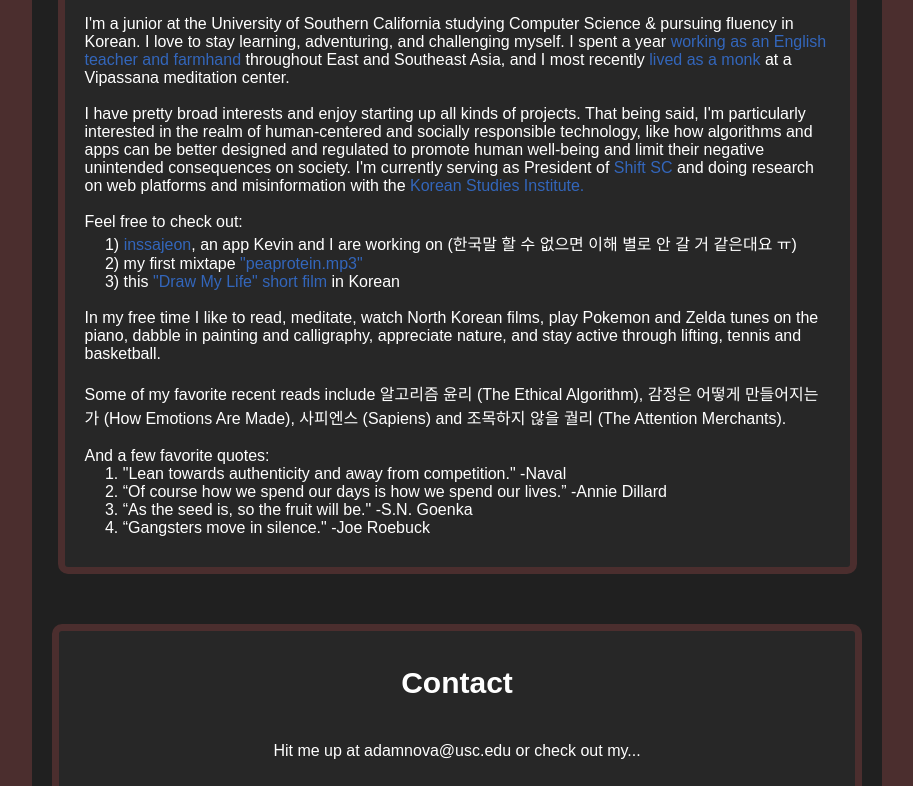
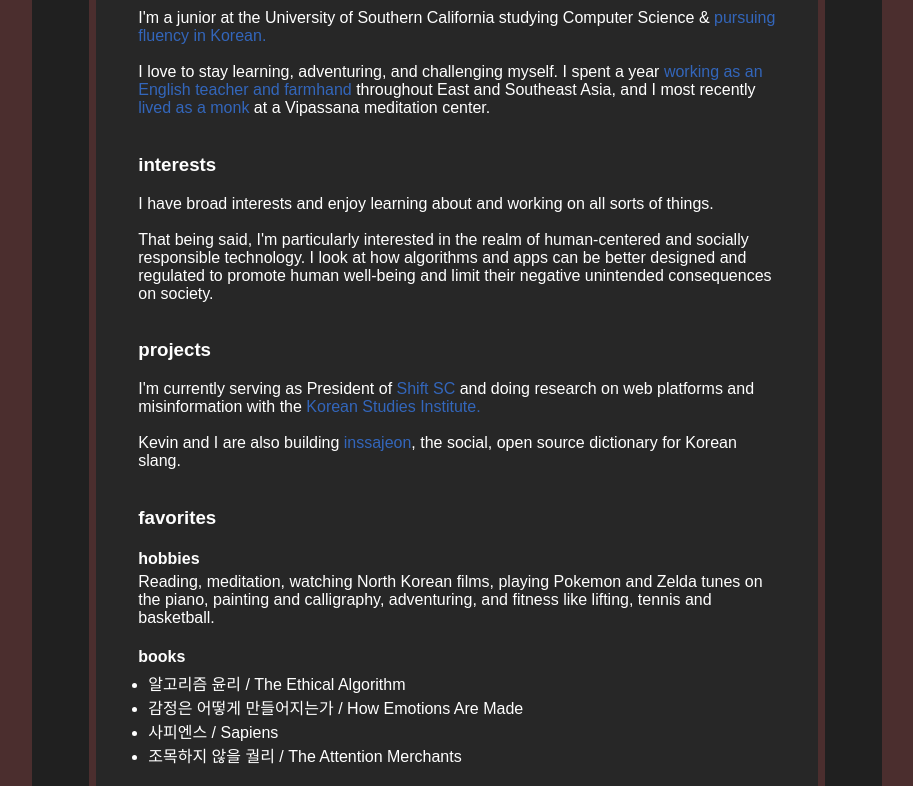
Before and after one commit to adamvnovak/adamvnovak.github.io, a plain HTML site: page index.html in a window 1280 px wide. Shown: the part 891-1677 px from the top of the page, without its empty margins (183-1096 px from the left). Drawn offline with Linux system fonts and the light colour scheme.

Commit message:
hacky sack

```diff
--- a/index.css
+++ b/index.css
@@ -11,6 +11,23 @@
 
 mark.blue {
 
+}
+
+h3 {
+  text-align: start;
+}
+ul {
+  margin: 0;
+  padding-left: 10px;
+}
+li {
+  text-align: start;
+
+}
+
+h4 {
+  text-align: start;
+  margin-bottom: 5px;
 }
 
 #profile-image {
@@ -41,10 +58,12 @@
   }
 
 #content {
-  padding: 20px;
+  padding: 5%;
   padding-top: 10px;
   padding-bottom: 30px;
-  margin:  max(2px, 3%);
+  /* margin:  clamp(2px, 3%, 50%); */
+  /* margin: max(10px, 8%); */
+  margin: auto;
   /* margin: 0; */
   /* margin: 10px; */
   margin-bottom: 50px;
@@ -52,7 +71,7 @@
   background-color: rgb(39, 39, 39);
   text-align: left;
   border-radius: 10px;
-  width: auto;
+  width: 75%;
 }
 
 #footer {
@@ -64,7 +83,8 @@
   padding: 10px;
   padding-top: 10px;
   padding-bottom: 30px;
-  max-width: 95%;
+  margin: auto;
+  max-width: 90%;
   border: 7px solid rgb(75, 46, 46);
   background-color: rgb(39, 39, 39);
   border-radius: 10px;
--- a/index.html
+++ b/index.html
@@ -36,27 +36,40 @@
           <h2>About Me | 자기소개</h2>
           안녕하세요, 아답입니다~
           <br><br>
-          I'm a junior at the University of Southern California studying Computer Science & pursuing fluency in Korean. I love to stay learning, adventuring, and challenging myself.
+          I'm a junior at the University of Southern California studying Computer Science & <a target="_blank" href="https://www.youtube.com/watch?v=D-gcDOWd_MQ&feature=youtu.be"><span style="color:#3366BB">pursuing fluency in Korean.</span></a>
+          <br><br>
+          I love to stay learning, adventuring, and challenging myself.
           I spent a year <a target="_blank" href="https://youtu.be/MhtFp8wq5ls"><span style="color:#3366BB">working as an English teacher and farmhand</span></a> throughout East and Southeast Asia, and I most recently <a target="_blank" href="https://adamvnovak.medium.com/three-months-of-meditation-and-monkhood-how-disciplined-self-observation-can-make-you-a-better-44e5e33498ee"><span style="color:#3366BB">lived as a monk</span></a> at a Vipassana meditation center.
           <br><br>
-          I have pretty broad interests and enjoy starting up all kinds of projects.
-          That being said, I'm particularly interested in the realm of human-centered and socially responsible technology, like how algorithms and apps can be better designed and regulated to promote human well-being and limit their negative unintended consequences on society.
+          <h3>interests</h3>
+          I have broad interests and enjoy learning about and working on all sorts of things.
+          <br><br>
+          That being said, I'm particularly interested in the realm of human-centered and socially responsible technology. I look at how algorithms and apps can be better designed and regulated to promote human well-being and limit their negative unintended consequences on society.
+          <br><br>
+          <h3>projects</h3>
           I'm currently serving as President of <a target="_blank" href="https://shiftsc.org"><span style="color:#3366BB">Shift SC</span></a> and doing research on web platforms and misinformation with the <a target="_blank" href="https://dornsife.usc.edu/ksi"><span style="color:#3366BB">Korean Studies Institute.</span></a>
           <br><br>
-          Feel free to check out:
-          <br>&emsp; 1) <a target="_blank" href="https://inssajeon.com/"><span style="color:#3366BB">inssajeon</span></a>, an app Kevin and I are working on (한국말 할 수 없으면 이해 별로 안 갈 거 같은대요 ㅠ)
-          <br>&emsp; 2) my first mixtape <a target="_blank" href="https://soundcloud.com/adamvnovak/peaprotein"><span style="color:#3366BB">"peaprotein.mp3"</span></a></span>
-          <br>&emsp; 3) this <a target="_blank" href="https://youtu.be/D-gcDOWd_MQ"><span style="color:#3366BB">"Draw My Life" short film</span></a> in Korean
-          <br><br>
-          In my free time I like to read, meditate, watch North Korean films, play Pokemon and Zelda tunes on the piano, dabble in painting and calligraphy, appreciate nature, and stay active through lifting, tennis and basketball.
-          <br><br>
-          Some of my favorite recent reads include 알고리즘 윤리 (The Ethical Algorithm), 감정은 어떻게 만들어지는가 (How Emotions Are Made), 사피엔스 (Sapiens) and 조목하지 않을 궐리 (The Attention Merchants).
-          <br><br>
-          And a few favorite quotes:
-          <br>&emsp; 1. "Lean towards authenticity and away from competition." -Naval
-          <br>&emsp; 2. “Of course how we spend our days is how we spend our lives.” -Annie Dillard
-          <br>&emsp; 3. “As the seed is, so the fruit will be." -S.N. Goenka
-          <br>&emsp; 4. “Gangsters move in silence." -Joe Roebuck
+          Kevin and I are also building <a target="_blank" href="https://inssajeon.com/"><span style="color:#3366BB">inssajeon</span></a>, the social, open source dictionary for Korean slang.
+          <br>
+          <br>
+          <h3>favorites</h3>
+          <h4>hobbies</h4>
+          Reading, meditation, watching North Korean films, playing Pokemon and Zelda tunes on the piano, painting and calligraphy, adventuring, and fitness like lifting, tennis and basketball.
+          <br>
+          <h4>books</h4>
+          <ul>
+            <li>알고리즘 윤리  / The Ethical Algorithm</li>
+            <li>감정은 어떻게 만들어지는가 / How Emotions Are Made</li>
+            <li>사피엔스 / Sapiens</li>
+            <li>조목하지 않을 궐리 / The Attention Merchants</li>
+          </ul>
+          <h4>quotes</h4>
+          <ul>
+            <li>"Lean towards authenticity and away from competition." -Naval</li>
+            <li>“Of course how we spend our days is how we spend our lives.” -Annie Dillard</li>
+            <li>“As the seed is, so the fruit will be." -S.N. Goenka</li>
+            <li>“Gangsters move in silence." -Joe Roebuck</li>
+          </ul>
         </div>
         <div id="connect">
           <h2>Contact</h2>
```
